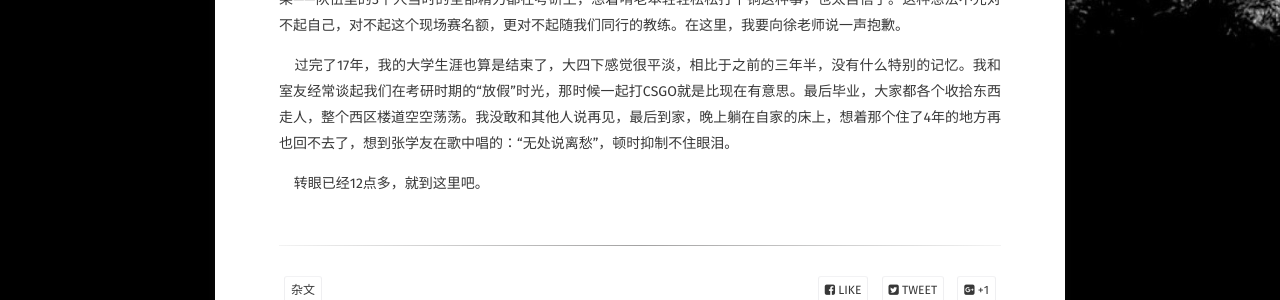
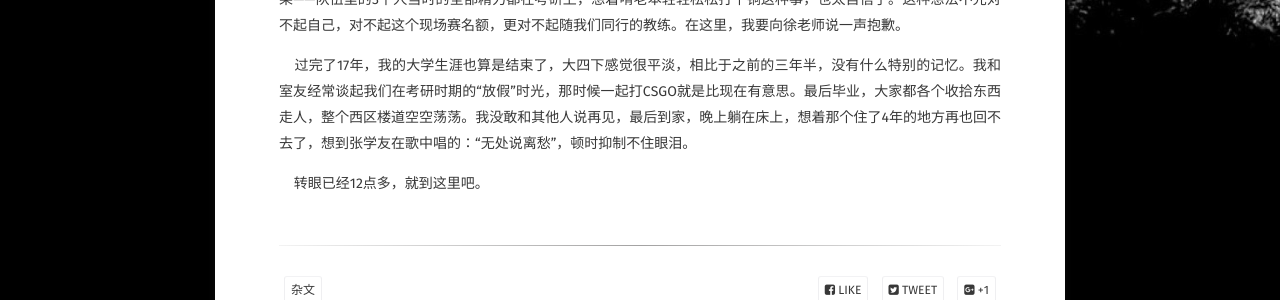
Before and after one commit to BlackWaters/BlackWaters.github.io, a Jekyll site: the page built from _posts/2018-07-09-Thoughts.md, in a window 1280 px wide. Shown: the part 845-1145 px from the top of the page. Built offline with Jekyll 4.4.1, drawn with Linux system fonts in a browser that asks for light colours; some web fonts are replaced; comment, search, counter and statistics services are not loaded.

Commit message:
small edit

```diff
--- a/_posts/2018-07-09-Thoughts.md
+++ b/_posts/2018-07-09-Thoughts.md
@@ -17,6 +17,6 @@ tags: [杂文]
 
 &#160;&#160;&#160;&#160;关于那次现场赛，我们当时打铁，我是很不能接受的。不过现在回头想想，这其实也很正常，或者说这是应该的结果——队伍里的3个人当时的全部精力都在考研上，想着啃老本轻轻松松打个铜这种事，也太自信了。这种想法不光对不起自己，对不起这个现场赛名额，更对不起随我们同行的教练。在这里，我要向徐老师说一声抱歉。
 
-&#160;&#160;&#160;&#160;过完了17年，我的大学生涯也算是结束了，大四下感觉很平淡，相比于之前的三年半，没有什么特别的记忆。我和室友经常谈起我们在考研时期的“放假”时光，那时候一起打CSGO就是比现在有意思。最后毕业，大家都各个收拾东西走人，整个西区楼道空空荡荡。我没敢和其他人说再见，最后到家，晚上躺在自家的床上，想着那个住了4年的地方再也回不去了，想到张学友在歌中唱的：“无处说离愁”，顿时抑制不住眼泪。
+&#160;&#160;&#160;&#160;过完了17年，我的大学生涯也算是结束了，大四下感觉很平淡，相比于之前的三年半，没有什么特别的记忆。我和室友经常谈起我们在考研时期的“放假”时光，那时候一起打CSGO就是比现在有意思。最后毕业，大家都各个收拾东西走人，整个西区楼道空空荡荡。我没敢和其他人说再见，最后到家，晚上躺在床上，想着那个住了4年的地方再也回不去了，想到张学友在歌中唱的：“无处说离愁”，顿时抑制不住眼泪。
 
 &#160;&#160;&#160;&#160;转眼已经12点多，就到这里吧。
```
